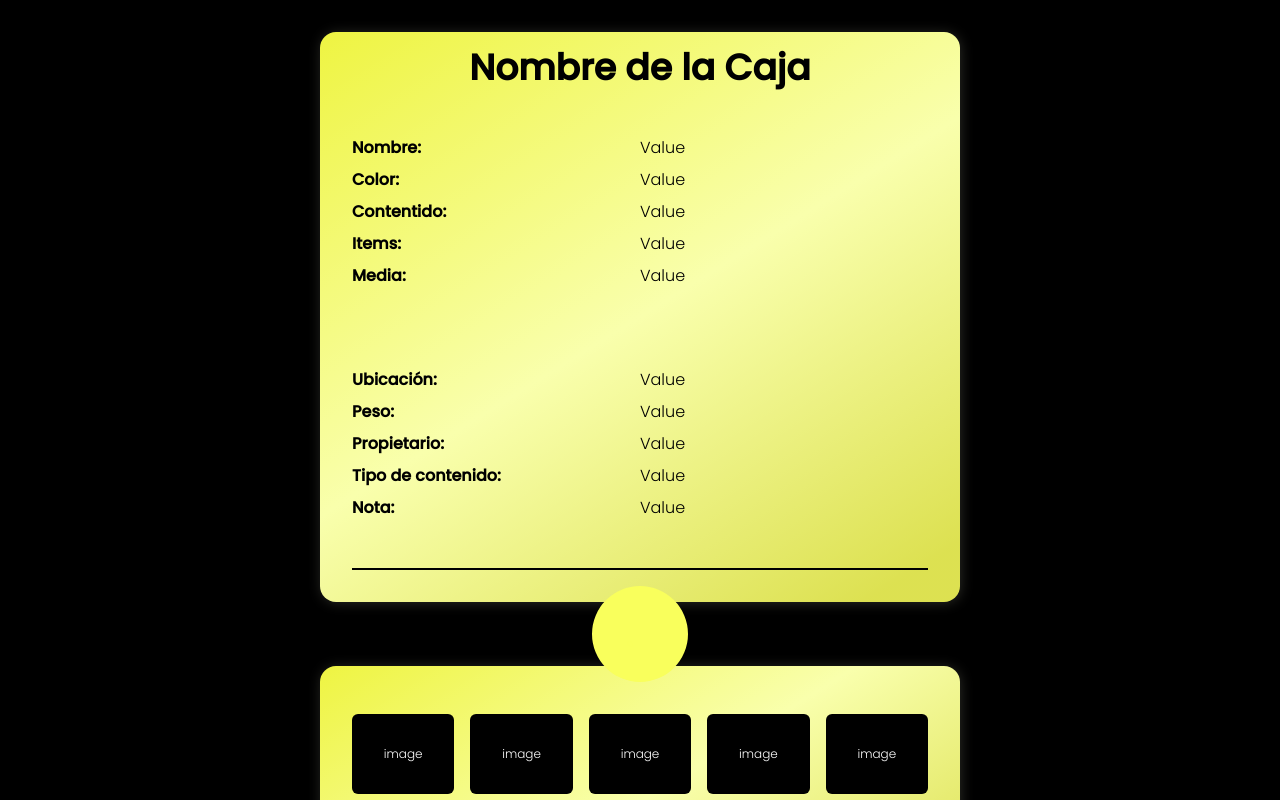
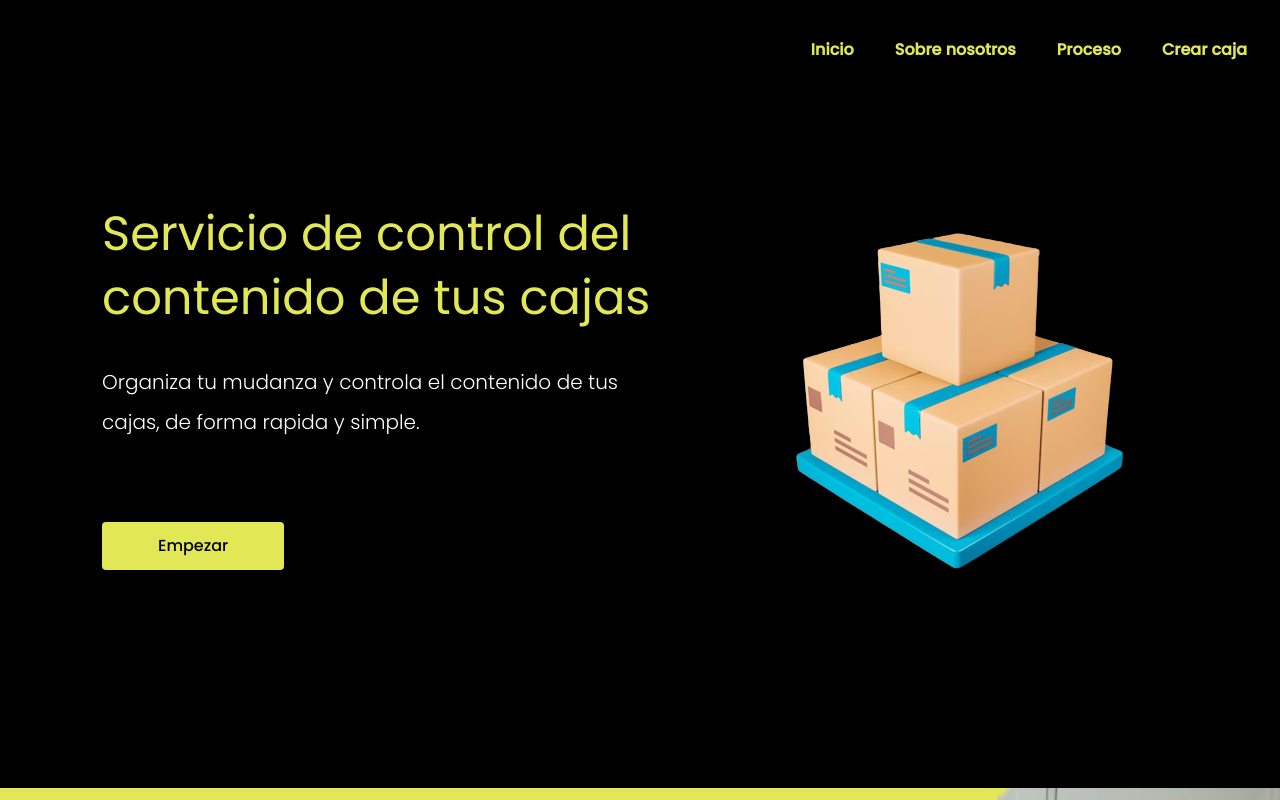
Before and after one commit to GreismarA/Moving-Box, a React (Vite) app: page / in a window 1280 px wide. Shown: the top 800 px of the page. Built offline with nearby package versions, Linux system fonts and the light colour scheme.

Commit message:
element component changed

```diff
--- a/src/main.jsx
+++ b/src/main.jsx
@@ -5,12 +5,11 @@ import Box from './pages/Box';
 import Home from './components/pages/home/Home'
 import NewBoxForm from "./components/NewBoxForm/NewBoxForm"
 import './index.css'
-import BoxDetails from './components/BoxDetails';
 
 ReactDOM.createRoot(document.getElementById('root')).render(
   <BrowserRouter>
     <Routes>
-      <Route path='/' element={<BoxDetails/>}></Route>
+      <Route path='/' element={<Home/>}></Route>
       <Route path='/box' element={<Box/>}></Route>
       <Route path='/form' element={<NewBoxForm/>}></Route>
     </Routes>
```
